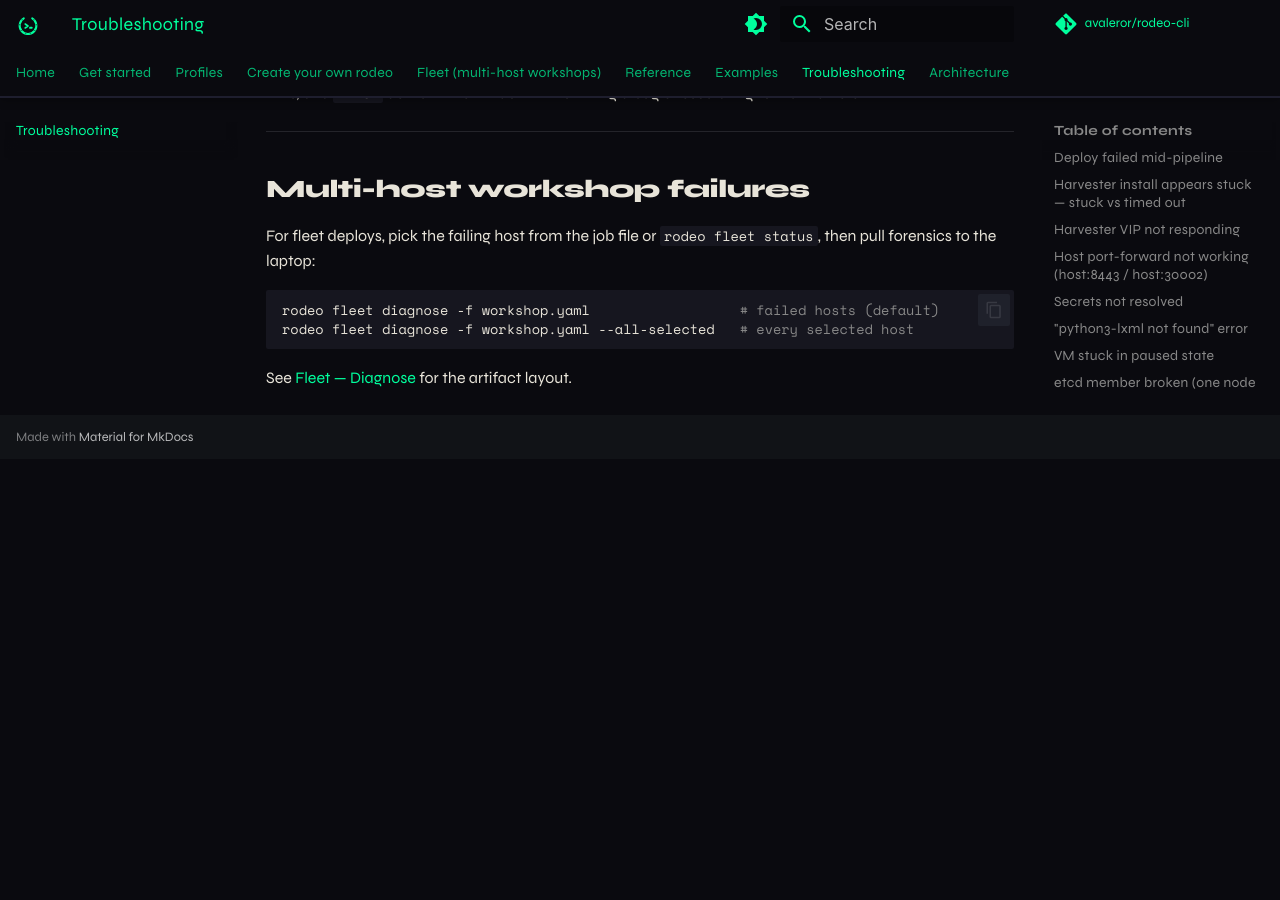
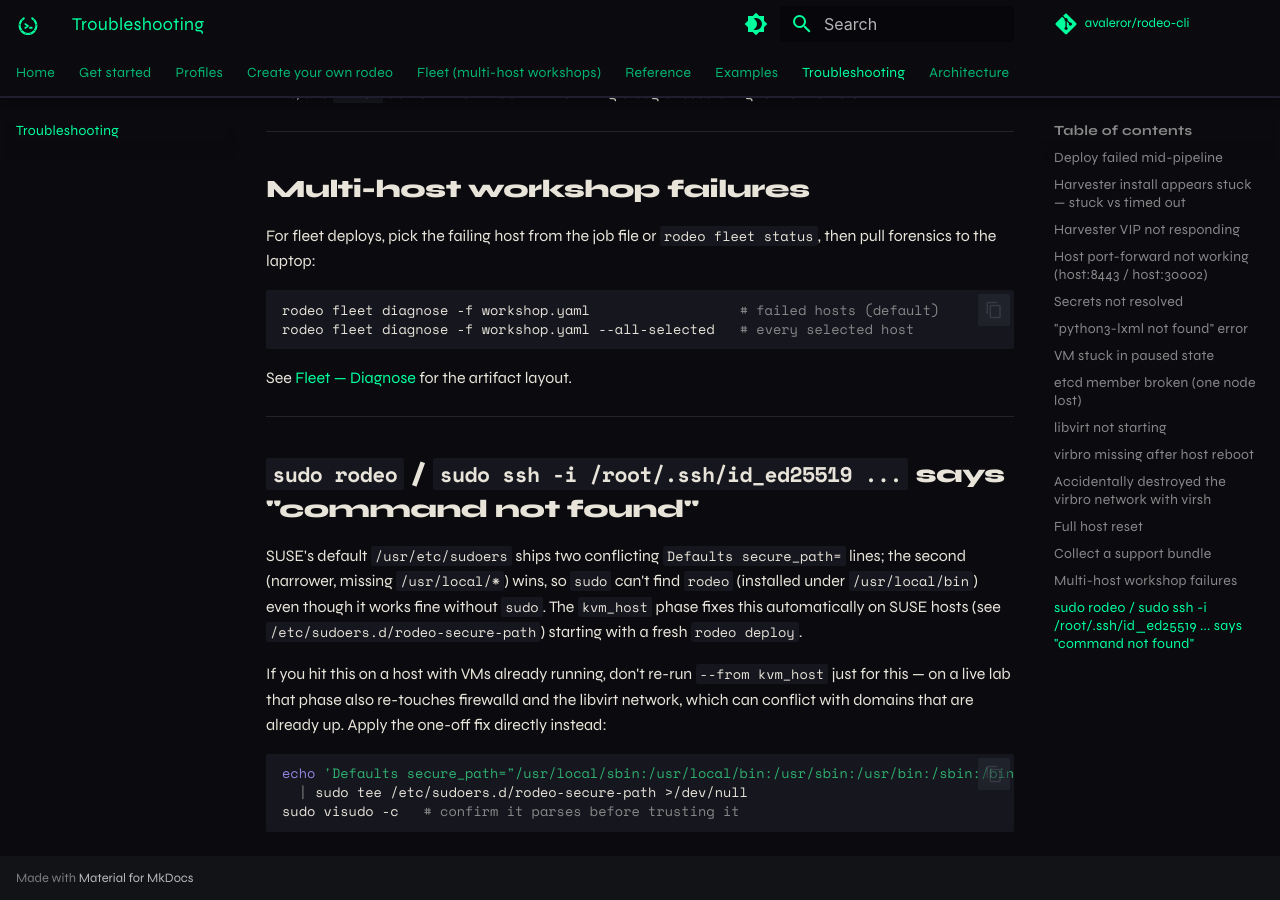
Before and after one commit to avaleror/rodeo-cli, an MkDocs documentation site: the page built from docs/runbook.md, in a window 1280 px wide and 900 px high, scrolled down 7248 px. Built offline with MkDocs 1.6.1 and Material for MkDocs 9.7.7, drawn with Linux system fonts in a browser that asks for light colours; comment, search, counter and statistics services are not loaded; before the commit the page ends 7707 px from its top, so only the background shows below that.

Commit message:
fix(kvm_host): auto-correct sudo secure_path on SUSE hosts
SUSE's default /usr/etc/sudoers ships two conflicting Defaults
secure_path lines; the narrower one (no /usr/local/*) wins, so a bare
sudo rodeo or sudo ssh -i /root/.ssh/id_ed25519 ... silently fails with
"command not found" even though both exist. This is host setup, not
something to patch by hand per box — every workshop host (baremetal,
Instruqt, cloud) now gets a corrected /etc/sudoers.d/rodeo-secure-path
drop-in as part of the kvm_host phase, gated to ansible_os_family ==
Suse and validated with visudo -cf before it's written.

Live-tested in isolation on the SUSE Edge test node (no VM/network
touched): first run reports changed and fixes `sudo rodeo --version`
immediately, second run reports ok, confirming idempotency.

````diff
--- a/docs/runbook.md
+++ b/docs/runbook.md
@@ -347,3 +347,24 @@ rodeo fleet diagnose -f workshop.yaml --all-selected   # every selected host
 ```
 
 See [Fleet — Diagnose](fleet.md#diagnose-failure-forensics) for the artifact layout.
+
+---
+
+## `sudo rodeo` / `sudo ssh -i /root/.ssh/id_ed25519 ...` says "command not found"
+
+SUSE's default `/usr/etc/sudoers` ships two conflicting `Defaults secure_path=`
+lines; the second (narrower, missing `/usr/local/*`) wins, so `sudo` can't find
+`rodeo` (installed under `/usr/local/bin`) even though it works fine without
+`sudo`. The `kvm_host` phase fixes this automatically on SUSE hosts (see
+`/etc/sudoers.d/rodeo-secure-path`) starting with a fresh `rodeo deploy`.
+
+If you hit this on a host with VMs already running, don't re-run `--from
+kvm_host` just for this — on a live lab that phase also re-touches firewalld
+and the libvirt network, which can conflict with domains that are already up.
+Apply the one-off fix directly instead:
+
+```bash
+echo 'Defaults secure_path="/usr/local/sbin:/usr/local/bin:/usr/sbin:/usr/bin:/sbin:/bin"' \
+  | sudo tee /etc/sudoers.d/rodeo-secure-path >/dev/null
+sudo visudo -c   # confirm it parses before trusting it
+```
````
Also changed, not shown: 2 other files.
